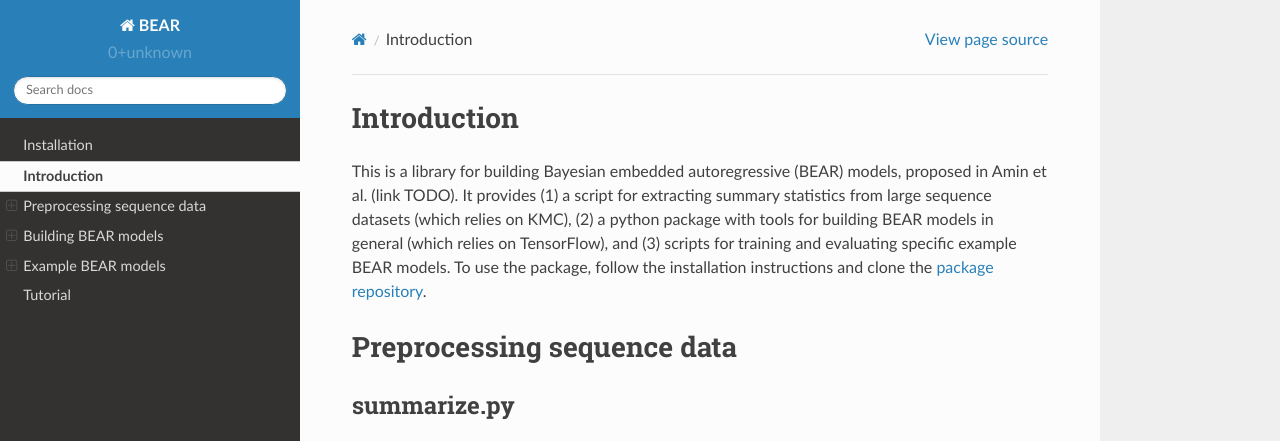
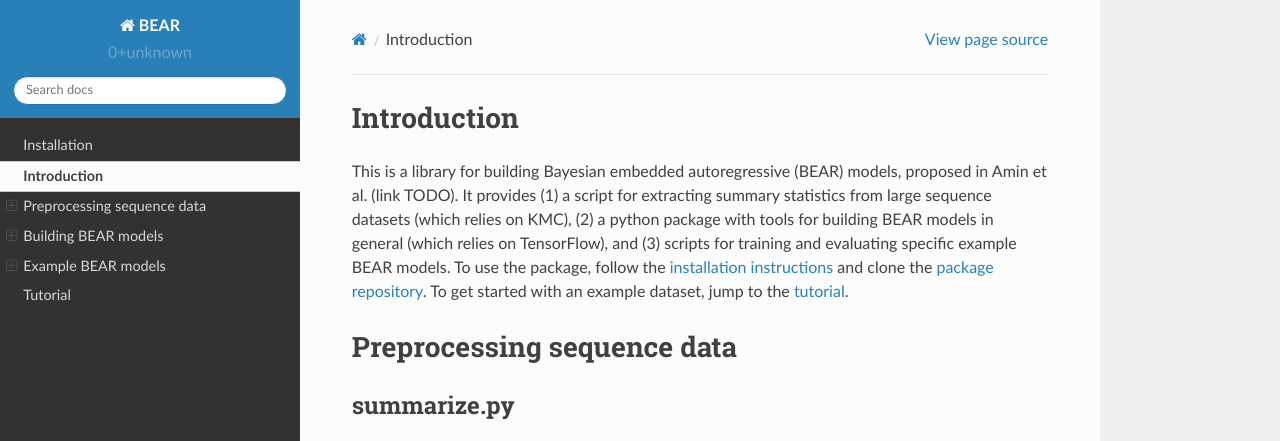
Before and after one commit to debbiemarkslab/BEAR, a Sphinx documentation site: the page built from docs/source/usage.rst, in a window 1280 px wide and 900 px high, cut to the strip 0-441 px from the top of the window. Built offline with Sphinx 7.4.7 and the Read the Docs theme 2.0.0, drawn with Linux system fonts in a browser that asks for light colours; some of the changed text lies outside the part shown.

Commit message:
More minor edits, including internal links.

```diff
--- a/docs/source/conf.py
+++ b/docs/source/conf.py
@@ -34,6 +34,7 @@
 extensions = [
     'sphinx.ext.autodoc',
     'sphinx.ext.autosummary',
+    'sphinx.ext.autosectionlabel',
     'sphinx.ext.githubpages',
     'sphinx.ext.intersphinx',
     'sphinx.ext.mathjax',
--- a/docs/source/usage.rst
+++ b/docs/source/usage.rst
@@ -7,8 +7,10 @@ proposed in Amin et al. (link TODO). It provides (1) a script for extracting
 summary statistics from large sequence datasets (which relies on KMC),
 (2) a python package with tools for building BEAR models in general
 (which relies on TensorFlow), and (3) scripts for training and evaluating
-specific example BEAR models. To use the package, follow the installation
-instructions and clone the `package repository`_.
+specific example BEAR models. To use the package, follow the
+:ref:`installation instructions<Installation>`
+and clone the `package repository`_.
+To get started with an example dataset, jump to the :ref:`tutorial<Tutorial>`.
 
 .. _package repository: https://github.com/AlanNawzadAmin/BEAR
 
@@ -229,9 +232,9 @@ CNN BEAR        3.79        36.8%    0.0119
 Reference BEAR  3.79        36.8%    0.0142
 ==============  ==========  ======== ======
 
-A few things to note:
+A few things to note from looking at the results:
 
-* The paper used a lag of 13, chosen by maximum marginal likelihood.
+* In the paper we used a lag of 13 for this dataset, chosen by maximum marginal likelihood.
   Here, using a lag of 5, the perplexities are much larger and the
   :math:`h` values are much smaller.
   This is due to the fact that the closest (in KL) AR model of lag 5,
```
Also changed, not shown: other parts of docs/source/usage.rst (+6 -5 lines), 1 other file.
